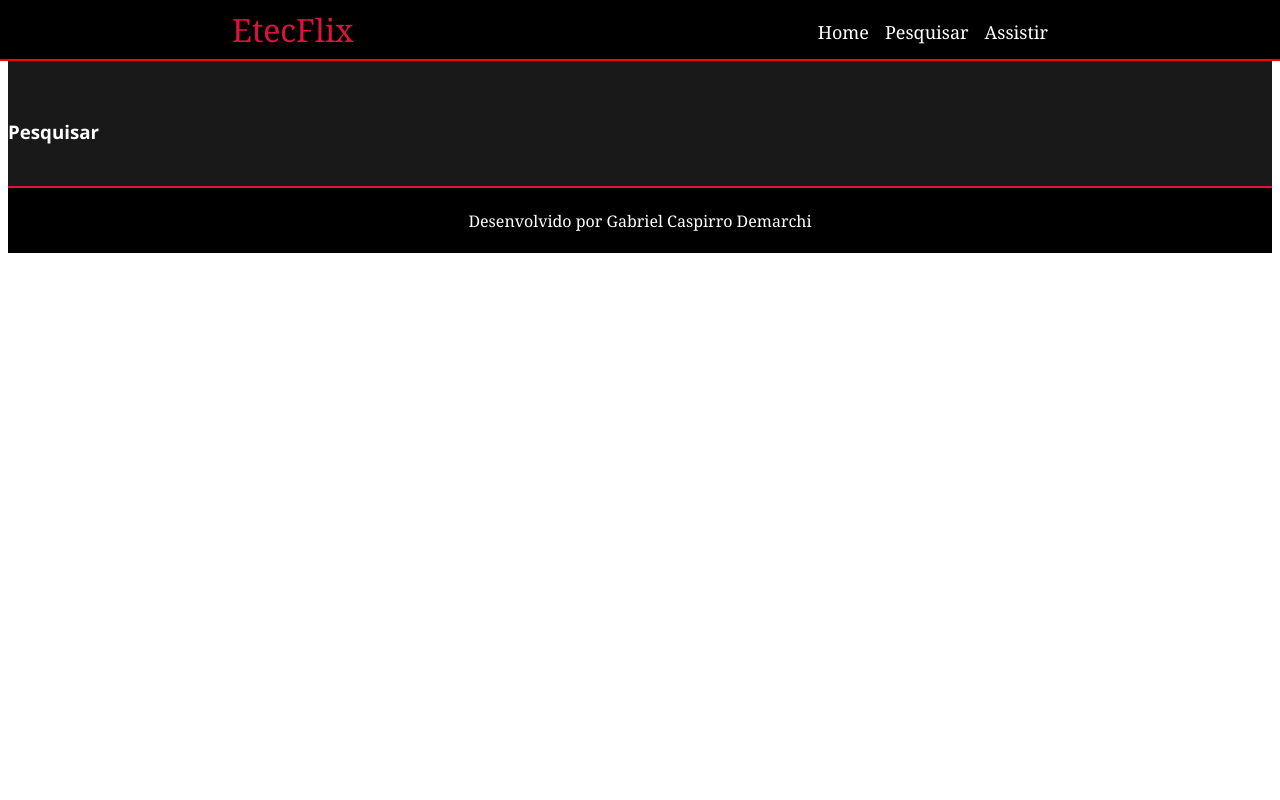
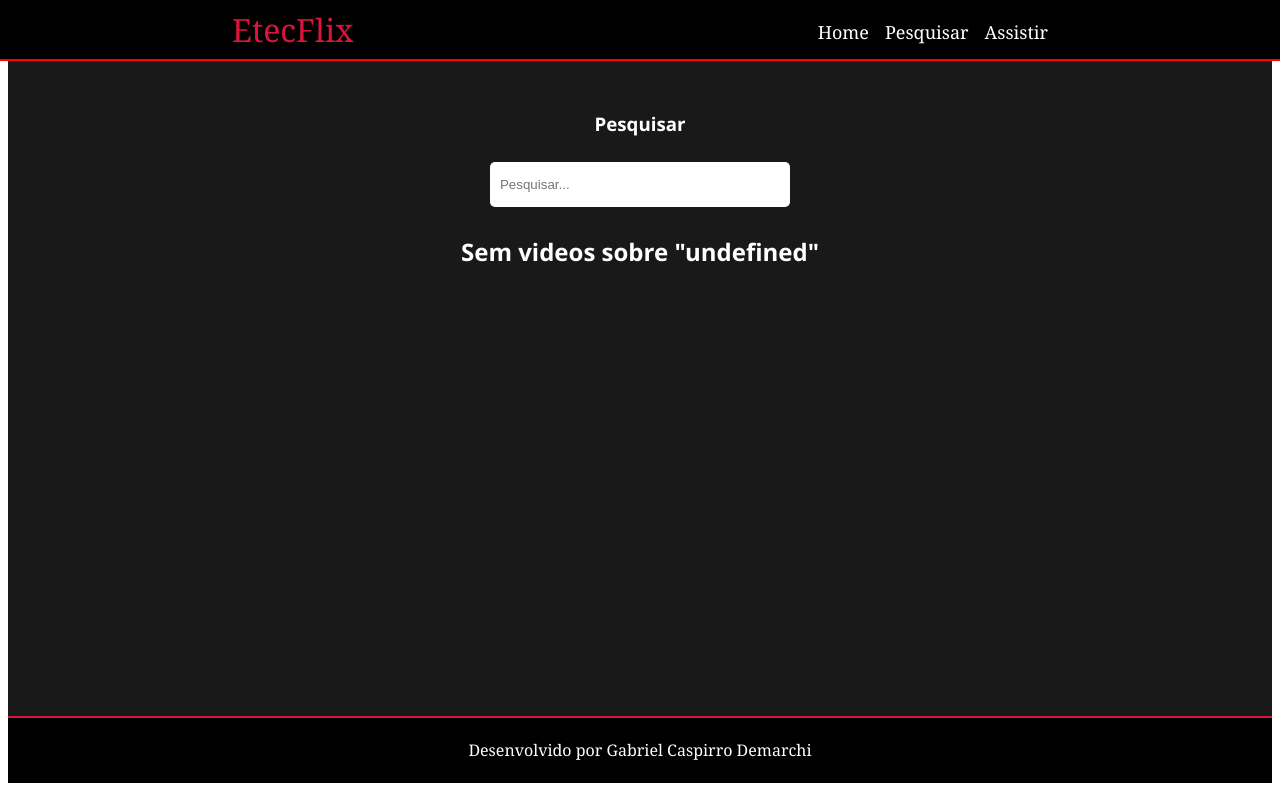
Before and after one commit to GabrielCaspirro/React-IW, a React (Create React App) app: page /search in a window 1280 px wide. Built offline with nearby package versions, Linux system fonts and the light colour scheme.

Commit message:
aula 14 minuto 4

```diff
--- a/package.json
+++ b/package.json
@@ -10,6 +10,7 @@
     "react-dom": "^18.3.1",
     "react-router-dom": "^6.26.1",
     "react-scripts": "5.0.1",
+    "react-slick": "^0.30.2",
     "web-vitals": "^2.1.4"
   },
   "scripts": {
--- a/src/components/Card/Card.module.css
+++ b/src/components/Card/Card.module.css
@@ -10,6 +10,6 @@
 }
 
 .card:hover{
-    transform: scale(1.1);
+    transform: scale(1.05);
     transition: 0.2s;
 }
--- /dev/null
+++ b/src/components/SearchVideoList/index.js
@@ -0,0 +1,30 @@
+import VideoList from "../VideoList";
+import styles from "./searchvideolist.module.css"
+import {useState} from "react"
+
+function filterVideos(videos, searchText){
+    return videos.filter((video) => video.category.includes(searchText) || video.title.includes[searchText])
+}
+
+function SearchVideoList({videos}){
+
+    const [ searchText, setSearchText] = useState();
+    const foundVideos = filterVideos(videos, searchText)
+
+    return(
+        <section className={styles.container}>
+            <input
+                type="search"
+                placeholder="Pesquisar..."
+                value={searchText}
+                onChange={e => setSearchText(e.target.value)}
+            />
+            <VideoList
+                videos={foundVideos}
+                emptyHeading={`Sem videos sobre "${searchText}"`}
+            />
+        </section>
+    )
+}
+
+export default SearchVideoList;
--- /dev/null
+++ b/src/components/SearchVideoList/searchvideolist.module.css
@@ -0,0 +1,15 @@
+.container{
+    min-width: 280px;
+    max-width: 1150px;
+    margin: 0 auto;
+}
+
+.container input{
+    width: 300px;
+    padding: 15px 10px;
+    margin-block: 0.5rem;
+    border: 0;
+    outline: none;
+    border-radius: 5px;
+    outline: 1.125rem;
+}
--- /dev/null
+++ b/src/components/VideoList/index.js
@@ -0,0 +1,23 @@
+import styles from "./videolist.module.css";
+import Card from "../Card"
+
+function VideoList({videos, emptyHeading}){
+    const count = videos.length;
+    let heading = emptyHeading;
+
+    if(count > 0){
+        const noun = count > 1 ? 'videos' : 'video';
+        heading = `${count} ${noun}`
+    }
+
+    return(
+        <>
+            <h2>{heading}</h2>
+            <section className={styles.videos}>
+                {videos.map((video) => <Card id={video.id} />)}
+            </section>
+        </>
+    );
+}
+
+export default VideoList;
--- /dev/null
+++ b/src/components/VideoList/videolist.module.css
@@ -0,0 +1,6 @@
+.videos{
+    display: flex;
+    flex-wrap: wrap;
+    gap: 10px;
+    justify-content: center;
+}
--- a/src/json/videos.json
+++ b/src/json/videos.json
@@ -50,7 +50,7 @@
   },
   {
       "id": "zBVCW8xc19Q",
-      "title": "Como fazer Globo Terrestre",
+      "title": "Como fazer globo terrestre",
       "url": "https://www.youtube.com/watch?v=zBVCW8xc19Q",
       "cover": "https://img.youtube.com/vi/zBVCW8xc19Q/maxresdefault.jpg",
       "category": "Como fazer e usar"
@@ -64,14 +64,14 @@
   },
   {
       "id": "pvFy8PhJ-sY",
-      "title": "Como fazer Jogo da Memória de Orientação em Geografia",
+      "title": "Como fazer jogo da memória de orientação em Geografia",
       "url": "https://www.youtube.com/watch?v=pvFy8PhJ-sY",
       "cover": "https://img.youtube.com/vi/pvFy8PhJ-sY/maxresdefault.jpg",
       "category": "Como fazer e usar"
   },
   {
       "id": "Cy7Y8Jmdw8w",
-      "title": "Como fazer Jogo da Memória impresso",
+      "title": "Como fazer jogo da memória impresso",
       "url": "https://www.youtube.com/watch?v=Cy7Y8Jmdw8w",
       "cover": "https://img.youtube.com/vi/Cy7Y8Jmdw8w/maxresdefault.jpg",
       "category": "Como fazer e usar"
@@ -100,21 +100,21 @@
   {
 
     "id": "UerCpbS4KJk",
-    "title": "Como fazer Papel Machê para fazer maquetes e outros fins",
+    "title": "Como fazer papel machê para fazer maquetes e outros fins",
     "url": "https://www.youtube.com/watch?v=UerCpbS4KJk",
     "cover": "https://img.youtube.com/vi/UerCpbS4KJk/maxresdefault.jpg",
     "category": "Como fazer e usar"
   },
   {
     "id": "j93GpAPaLx8",
-    "title": "Como fazer Maquetes do Relevo e Hidrografia",
+    "title": "Como fazer maquetes do relevo e hidrografia",
     "url": "https://www.youtube.com/watch?v=j93GpAPaLx8",
     "cover": "https://img.youtube.com/vi/j93GpAPaLx8/maxresdefault.jpg",
     "category": "Como fazer e usar"
   },
   {
     "id": "zddTZjpEOxA",
-    "title": "Como pintar Maquetes do Relevo e Hidrografia",
+    "title": "Como pintar maquetes do relevo e hidrografia",
     "url": "https://www.youtube.com/watch?v=zddTZjpEOxA",
     "cover": "https://img.youtube.com/vi/zddTZjpEOxA/maxresdefault.jpg",
     "category": "Como fazer e usar"
@@ -131,6 +131,27 @@
     "title": "A Terra em movimento Rotação e Translação",
     "url": "https://www.youtube.com/watch?v=_hvwmwCIbSA",
     "cover": "https://img.youtube.com/vi/_hvwmwCIbSA/maxresdefault.jpg",
+    "category": "Astronomia e Geografia"
+  },
+  {
+    "id": "bSmk5bpvc4c",
+    "title": "Dia e Noite",
+    "url": "https://www.youtube.com/watch?v=bSmk5bpvc4c",
+    "cover": "https://img.youtube.com/vi/bSmk5bpvc4c/maxresdefault.jpg",
+    "category": "Astronomia e Geografia"
+  },
+  {
+    "id": "VbNKh9FaUWg",
+    "title": "Solstícios e Equinócios",
+    "url": "https://www.youtube.com/watch?v=VbNKh9FaUWg",
+    "cover": "https://img.youtube.com/vi/VbNKh9FaUWg/maxresdefault.jpg",
+    "category": "Astronomia e Geografia"
+  },
+  {
+    "id": "wodOww43nHA",
+    "title": "Estações do Ano",
+    "url": "https://www.youtube.com/watch?v=wodOww43nHA",
+    "cover": "https://img.youtube.com/vi/wodOww43nHA/maxresdefault.jpg",
     "category": "Astronomia e Geografia"
   },
   {
@@ -216,6 +237,13 @@
     "url": "https://www.youtube.com/watch?v=4ADuk1kY6Vw",
     "cover": "https://img.youtube.com/vi/4ADuk1kY6Vw/maxresdefault.jpg",
     "category": "Geologia e Hidrografia"
+  },
+  {
+    "id": "sd9GcZpXZ7k",
+    "title": "Camadas da Terra",
+    "url": "https://www.youtube.com/watch?v=sd9GcZpXZ7k",
+    "cover": "https://img.youtube.com/vi/sd9GcZpXZ7k/maxresdefault.jpg",
+    "category": "Geologia e Hidrografia"
   }
 
 ]
--- a/src/pages/Search/index.js
+++ b/src/pages/Search/index.js
@@ -1,7 +1,9 @@
 import Container from "../../components/Container";
 import Footer from "../../components/Footer";
 import Header from "../../components/Header";
+import SearchVideoList from "../../components/SearchVideoList";
 import styles from "./search.module.css";
+import videos from "../../json/videos.json";
 
 function Search(){
     return(
@@ -10,6 +12,7 @@ function Search(){
             <Container>
                 <section className={styles.search}>
                     <h1>Pesquisar</h1>
+                    <SearchVideoList videos={videos}/>
                 </section>
             </Container>
             <Footer/>
--- a/src/pages/Search/search.module.css
+++ b/src/pages/Search/search.module.css
@@ -1,4 +1,6 @@
 .search{
     display: flex;
-    padding-top: 68px;
+    min-height: 600px;
+    flex-direction: column;
+    padding-top: 60px;
 }
```
Also changed, not shown: 1 other file (tests, documents, lock files or other folders).
